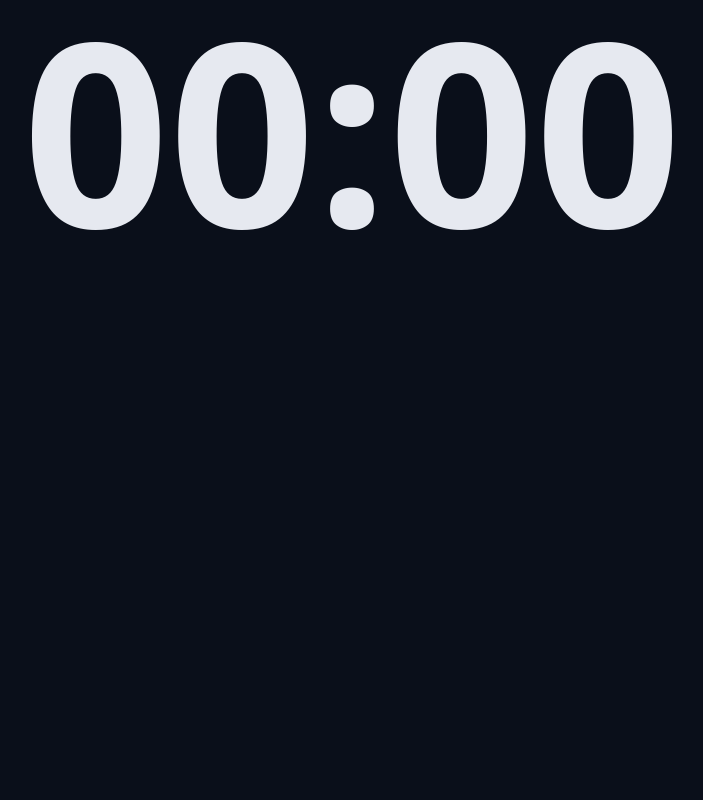
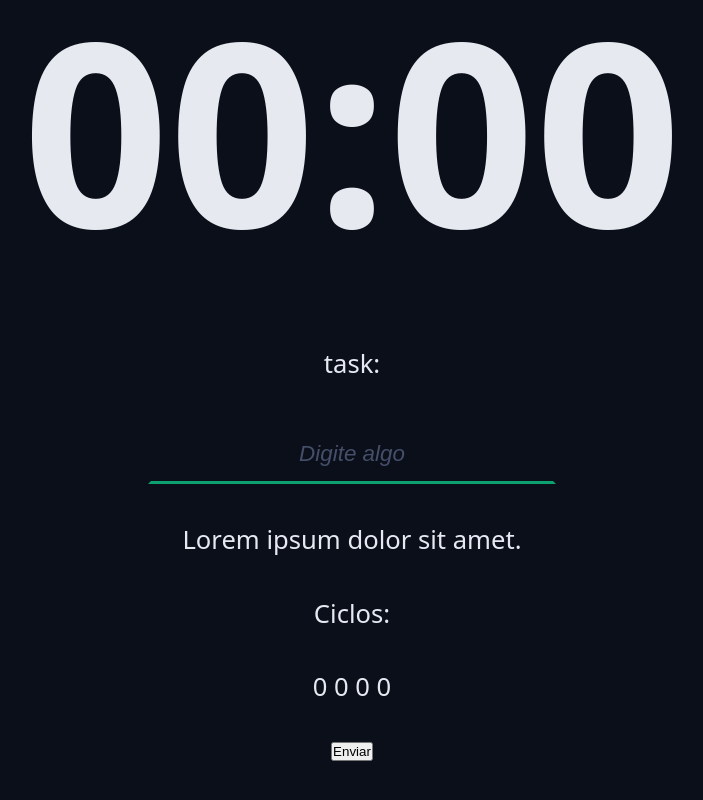
Before and after one commit to Alt3rs/chronos-pomodoro, a React (Vite) app: page / in a window 1280 px wide. Shown: the part 522-1322 px from the top of the page, without its empty margins (288-991 px from the left). Before the commit the page ends 868 px from the top, so only its background shows below. Built offline with nearby package versions, Linux system fonts and the light colour scheme.

Commit message:
Creating the DefaultInput component.

```diff
--- a/src/App.tsx
+++ b/src/App.tsx
@@ -5,6 +5,7 @@
 import { Logo } from './components/Logo';
 import { Menu } from './components/Menu';
 import { CountDown } from './components/CountDown';
+import { DefaultInput } from './components/DefaultInput';
 
 export function App() {
   return (
@@ -20,6 +21,32 @@
       <Container>
         <CountDown />
       </Container>
+
+      <Container>
+        <form className='form' action=''>
+          <div className='formRow'>
+            <DefaultInput
+              labelText='task:'
+              id='meuInput'
+              type='text'
+              placeholder='Digite algo'
+            />
+          </div>
+
+          <div className='formRow'>
+            <p>Lorem ipsum dolor sit amet.</p>
+          </div>
+
+          <div className='formRow'>
+            <p>Ciclos:</p>
+            <p>0 0 0 0</p>
+          </div>
+
+          <div className='formRow'>
+            <button>Enviar</button>
+          </div>
+        </form>
+      </Container>
     </>
   );
 }
--- /dev/null
+++ b/src/components/DefaultInput/index.tsx
@@ -0,0 +1,20 @@
+import styles from './styles.module.css';
+
+type DefaultInputProps = {
+  id: string;
+  labelText: string;
+} & React.ComponentProps<'input'>;
+
+export function DefaultInput({
+  id,
+  type,
+  labelText,
+  ...rest
+}: DefaultInputProps) {
+  return (
+    <>
+      <label htmlFor={id}>{labelText}</label>
+      <input className={styles.input} id={id} type={type} {...rest} />
+    </>
+  );
+}
--- /dev/null
+++ b/src/components/DefaultInput/styles.module.css
@@ -0,0 +1,28 @@
+.input {
+  background-color: transparent;
+  text-align: center;
+  font-size: 1.8rem;
+  padding: 0.8rem;
+  color: var(--text-default);
+  outline: none;
+
+  border: 0.2rem solid transparent;
+  border-bottom: 0.2rem solid var(--primary);
+  transition: all 0.1s ease-in-out;
+}
+
+.input:focus {
+  border: 0.2rem solid var(--primary);
+  border-radius: 0.8rem;
+}
+
+.input::placeholder {
+  color: var(--gray-500);
+  font-size: 1.4rem;
+  font-style: italic;
+}
+
+.input:disabled {
+  border-bottom: 0.2rem solid var(--disabled);
+  color: var(--text-muted);
+}
--- a/src/style/global.css
+++ b/src/style/global.css
@@ -15,3 +15,19 @@
   background-color: var(--gray-900);
   color: var(--text-default);
 }
+
+.form {
+  display: flex;
+  align-items: center;
+  justify-content: center;
+  flex-direction: column;
+  gap: 2.4rem;
+}
+
+.formRow {
+  display: flex;
+  align-items: center;
+  justify-content: center;
+  flex-direction: column;
+  gap: 2.4rem;
+}
```
